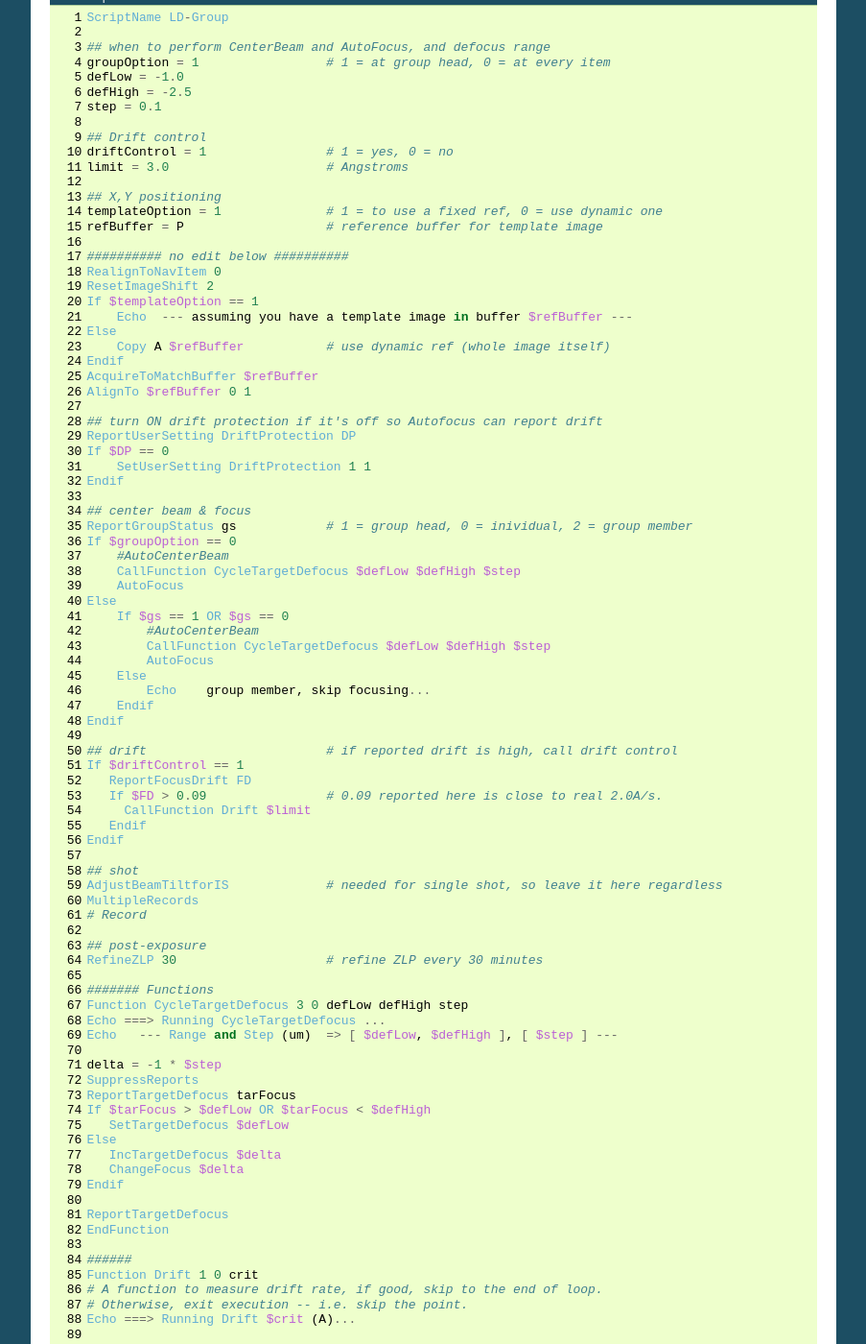
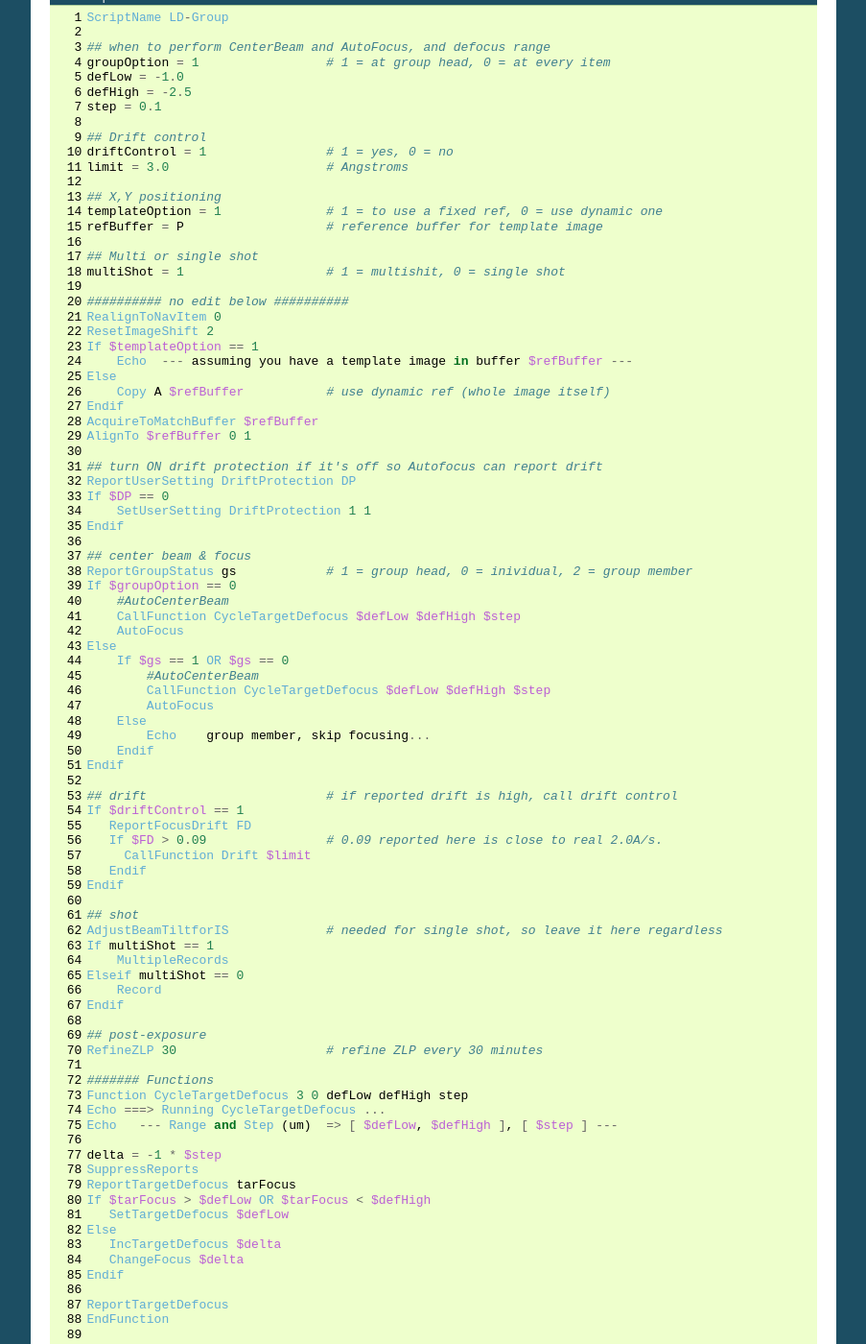
Before and after one commit to xuchen66/sphinx-emdocs, a Sphinx documentation site: the page built from source/singleparticle_serialem.rst, in a window 1280 px wide and 1400 px high, scrolled down 2390 px. Shown: the whole window at 96% size, without its empty margins (198-1101 px from the left). Built offline with Sphinx 7.4.7, drawn with Linux system fonts in a browser that asks for light colours; pages that are not in the unit, such as notebooks, are missing from menus; some of the changed text lies outside the part shown.

Commit message:
Update LD-Group.txt

```diff
--- a/source/LD-Group.txt
+++ b/source/LD-Group.txt
@@ -13,6 +13,9 @@ limit = 3.0                     # Angstroms
 ## X,Y positioning
 templateOption = 1              # 1 = to use a fixed ref, 0 = use dynamic one
 refBuffer = P                   # reference buffer for template image
+
+## Multi or single shot
+multiShot = 1                   # 1 = multishit, 0 = single shot
 
 ########## no edit below ##########
 RealignToNavItem 0
@@ -57,8 +60,11 @@ Endif
 
 ## shot
 AdjustBeamTiltforIS             # needed for single shot, so leave it here regardless
-MultipleRecords
-# Record
+If multiShot == 1
+    MultipleRecords
+Elseif multiShot == 0
+    Record
+Endif
 
 ## post-exposure
 RefineZLP 30                    # refine ZLP every 30 minutes
```
